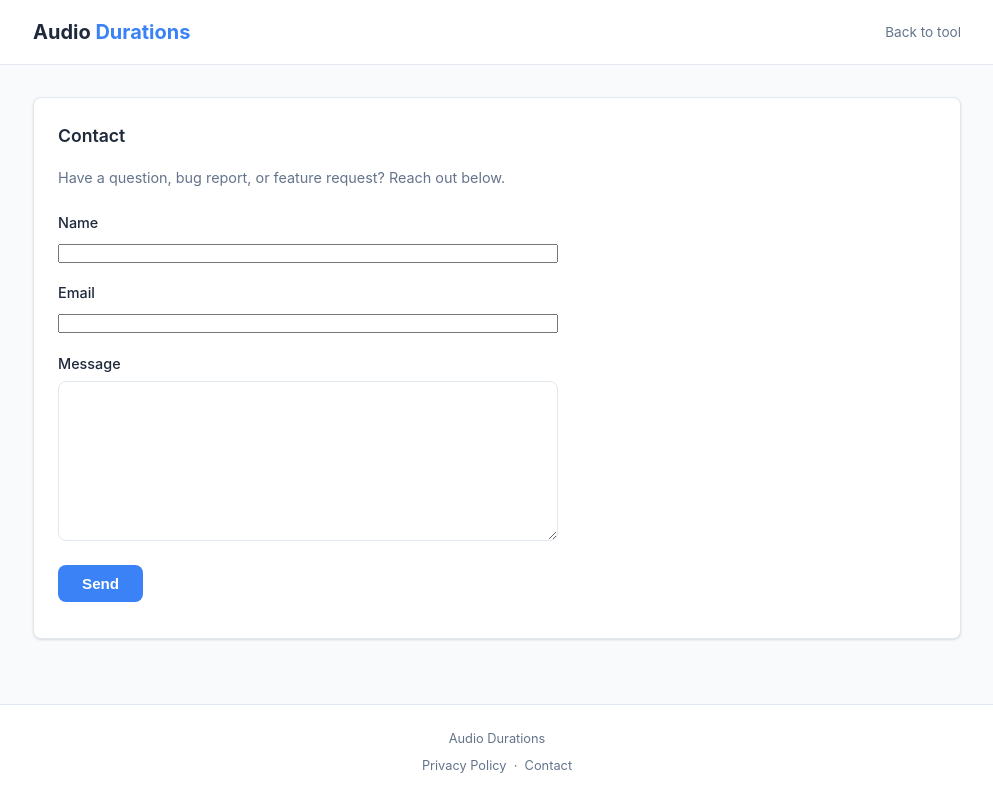
After one commit to ziad0ayman/audio-durations, a Flask app: page /contact in a window 1280 px wide. The commit adds this page. Shown: the whole page, without its empty margins (143-1136 px from the left). Run offline with Flask 3, Linux system fonts and the light colour scheme.

Commit message:
Add Privacy Policy and Contact pages for AdSense compliance

```diff
--- a/app.py
+++ b/app.py
@@ -24,6 +24,24 @@ MAX_CONCURRENT = int(os.environ.get("MAX_CONCURRENT", 2))
 _concurrency = threading.BoundedSemaphore(MAX_CONCURRENT)
 _queue_count = 0
 _queue_lock = threading.Lock()
+
+
+@app.route("/privacy")
+def privacy():
+    return render_template("privacy.html")
+
+
+@app.route("/contact", methods=["GET", "POST"])
+def contact():
+    if request.method == "POST":
+        name = request.form.get("name", "").strip()
+        email = request.form.get("email", "").strip()
+        message = request.form.get("message", "").strip()
+        if not name or not email or not message:
+            return jsonify({"error": "All fields required"}), 400
+        app.logger.info("Contact from %s (%s): %s", name, email, message[:100])
+        return jsonify({"ok": True})
+    return render_template("contact.html")
 
 
 def cleanup_old_files():
--- /dev/null
+++ b/templates/contact.html
@@ -0,0 +1,93 @@
+<!DOCTYPE html>
+<html lang="en">
+<head>
+  <meta charset="UTF-8">
+  <meta name="viewport" content="width=device-width, initial-scale=1.0">
+  <title>Contact — Audio Durations</title>
+  <link rel="stylesheet" href="/static/style.css">
+</head>
+<body>
+
+<header class="header">
+  <div class="container">
+    <h1>Audio <span>Durations</span></h1>
+    <nav>
+      <a href="/" style="color:var(--text-muted);text-decoration:none;font-size:.85rem;">Back to tool</a>
+    </nav>
+  </div>
+</header>
+
+<main class="container" style="padding-top:32px;">
+
+  <div class="card">
+    <h2>Contact</h2>
+    <p style="color:var(--text-muted);font-size:.9rem;line-height:1.7;margin-bottom:20px;">
+      Have a question, bug report, or feature request? Reach out below.
+    </p>
+
+    <form id="contact-form" style="max-width:500px;">
+      <div class="form-group">
+        <label for="name">Name</label>
+        <input type="text" id="name" name="name" style="width:100%;" required>
+      </div>
+
+      <div class="form-group">
+        <label for="email">Email</label>
+        <input type="email" id="email" name="email" style="width:100%;" required>
+      </div>
+
+      <div class="form-group">
+        <label for="message">Message</label>
+        <textarea id="message" name="message" rows="5" style="width:100%;" required></textarea>
+      </div>
+
+      <button type="submit" class="btn btn-primary">Send</button>
+    </form>
+
+    <p id="contact-status" style="margin-top:12px;color:var(--text-muted);font-size:.9rem;"></p>
+  </div>
+
+</main>
+
+<footer class="footer">
+  <p>Audio Durations</p>
+  <p style="margin-top:6px;">
+    <a href="/privacy" style="color:var(--text-muted);text-decoration:none;">Privacy Policy</a>
+    &nbsp;&middot;&nbsp;
+    <a href="/contact" style="color:var(--text-muted);text-decoration:none;">Contact</a>
+  </p>
+</footer>
+
+<script>
+document.getElementById("contact-form").addEventListener("submit", async (e) => {
+  e.preventDefault();
+  const btn = e.target.querySelector("button");
+  const status = document.getElementById("contact-status");
+  btn.disabled = true;
+  btn.innerHTML = '<span class="spinner"></span> Sending...';
+  status.textContent = "";
+
+  try {
+    const fd = new FormData(e.target);
+    const res = await fetch("/contact", { method: "POST", body: fd });
+    const data = await res.json();
+    if (res.ok) {
+      status.textContent = "Message sent. We'll get back to you soon.";
+      status.style.color = "var(--success)";
+      e.target.reset();
+    } else {
+      status.textContent = data.error || "Failed to send.";
+      status.style.color = "var(--danger)";
+    }
+  } catch (err) {
+    status.textContent = "Network error. Try again.";
+    status.style.color = "var(--danger)";
+  } finally {
+    btn.disabled = false;
+    btn.innerHTML = "Send";
+  }
+});
+</script>
+
+</body>
+</html>
--- a/templates/index.html
+++ b/templates/index.html
@@ -161,6 +161,11 @@
 
 <footer class="footer">
   <p>Audio Durations — built with <a href="https://github.com/SYSTRAN/faster-whisper" style="color:var(--primary);">faster-whisper</a> &amp; Flask</p>
+  <p style="margin-top:6px;">
+    <a href="/privacy" style="color:var(--text-muted);text-decoration:none;">Privacy Policy</a>
+    &nbsp;&middot;&nbsp;
+    <a href="/contact" style="color:var(--text-muted);text-decoration:none;">Contact</a>
+  </p>
 </footer>
 
 <script>
```
Also changed, not shown: templates/privacy.html (added, +73 -0 lines).
